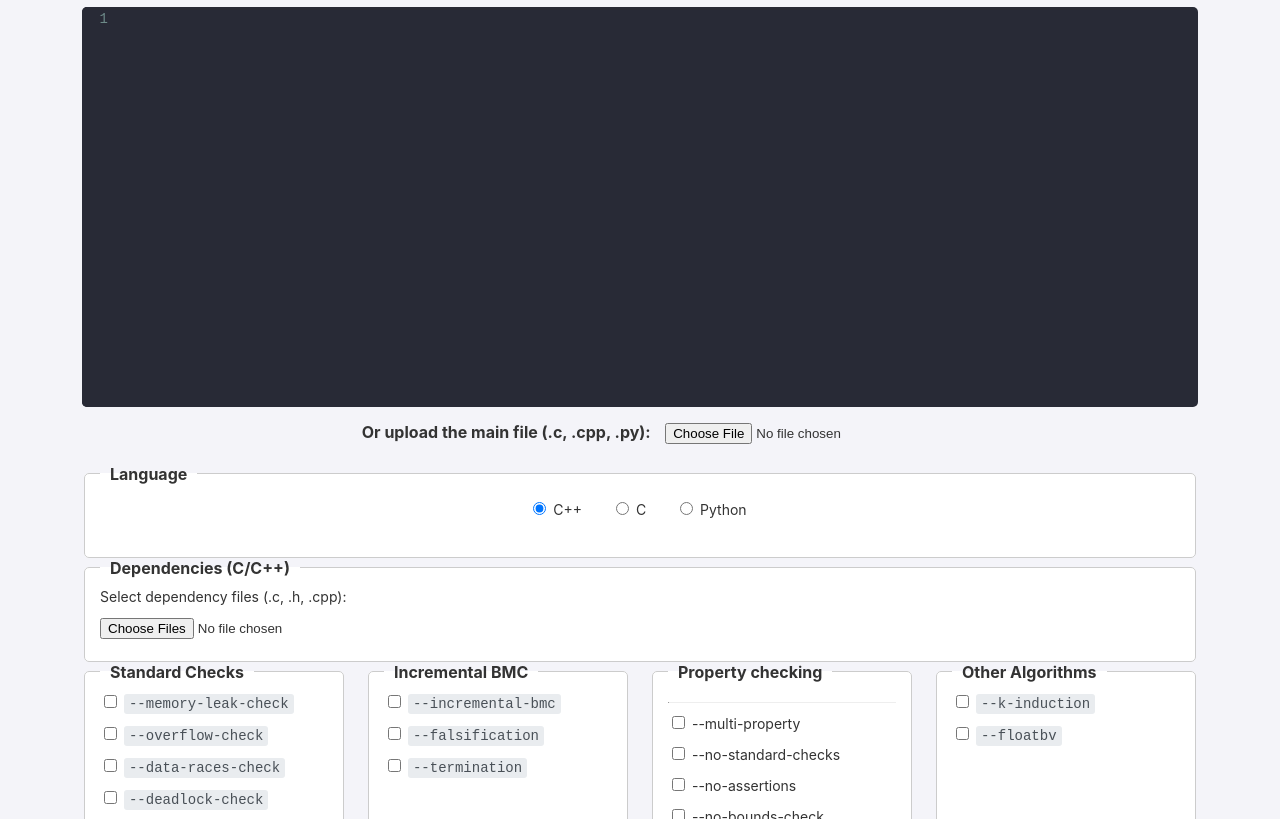
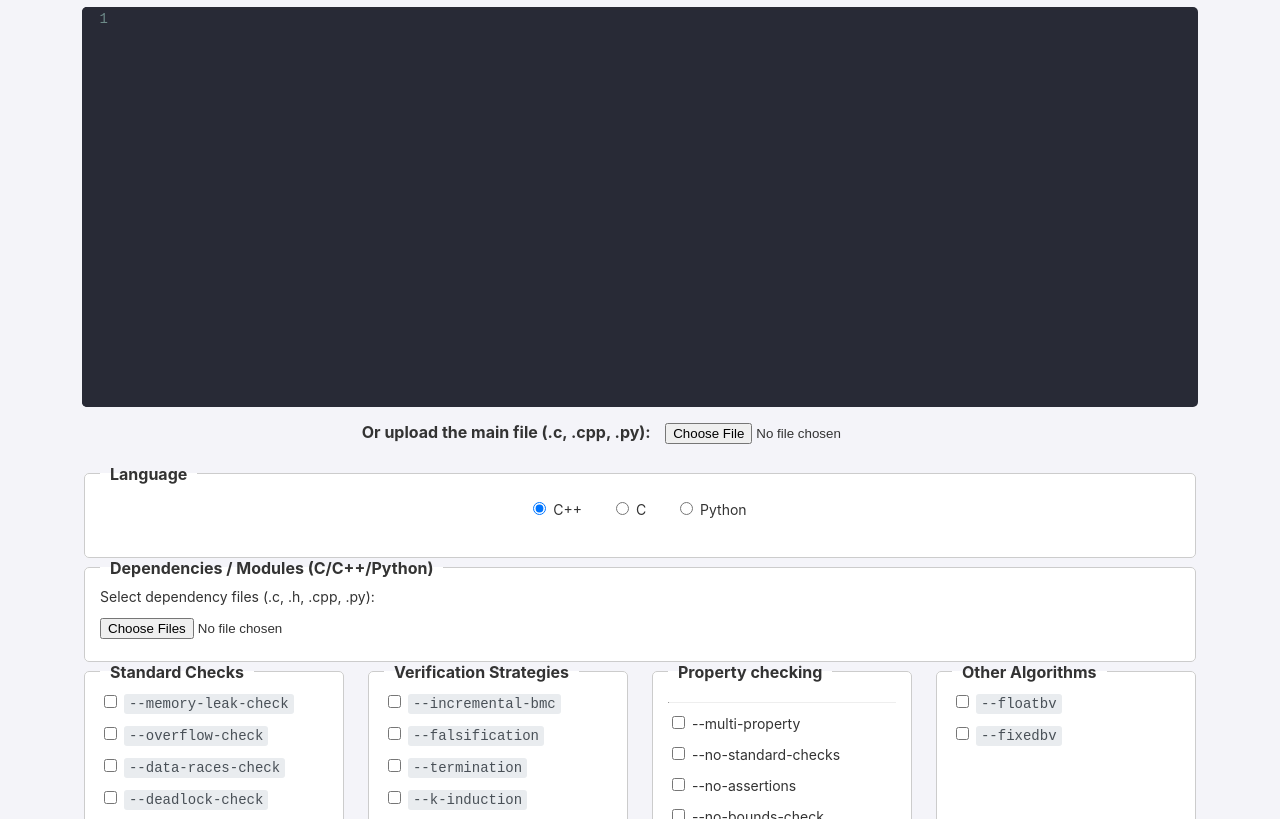
Before and after one commit to esbmc/esbmc-web, a plain HTML site: page frontend/index.html in a window 1280 px wide. Shown: the part 133-952 px from the top of the page. Drawn offline with nearby package versions, Linux system fonts and the light colour scheme.

Commit message:
Update index.html

```diff
--- a/frontend/index.html
+++ b/frontend/index.html
@@ -189,12 +189,11 @@
         </fieldset>
 
         <fieldset class="opcoes-analise" id="c-cpp-dependencies">
-            <legend>Dependencies (C/C++)</legend>
-            <label for="dependencyInput">Select dependency files (.c, .h, .cpp):</label>
-            <input type="file" id="dependencyInput" accept=".c,.cpp,.h" multiple>
+            <legend>Dependencies / Modules (C/C++/Python)</legend>
+            <label for="dependencyInput">Select dependency files (.c, .h, .cpp, .py):</label>
+            <input type="file" id="dependencyInput" accept=".c,.cpp,.h,.py" multiple>
             <div id="dependency-files-list-container" class="dependency-tag-list"></div>
         </fieldset>
-
         <div class="opcoes-container">
             <fieldset class="opcoes-analise">
                 <legend>Standard Checks</legend>
@@ -205,10 +204,11 @@
             </fieldset>
 
             <fieldset class="opcoes-analise">
-                <legend>Incremental BMC</legend>
+                <legend>Verification Strategies</legend>
                 <label><input type="checkbox" name="loop-analysis" class="esbmc-flag" value="--incremental-bmc"> <code>--incremental-bmc</code></label>
                 <label><input type="checkbox" name="loop-analysis" class="esbmc-flag" value="--falsification"> <code>--falsification</code></label>
                 <label><input type="checkbox" name="loop-analysis" class="esbmc-flag" value="--termination"> <code>--termination</code></label>
+                <label><input type="checkbox" class="esbmc-flag" value="--k-induction"> <code>--k-induction</code></label>
             </fieldset>
 
             <fieldset class="opcoes-analise">
@@ -225,8 +225,9 @@
 
             <fieldset class="opcoes-analise">
                 <legend>Other Algorithms</legend>
-                <label><input type="checkbox" class="esbmc-flag" value="--k-induction"> <code>--k-induction</code></label>
+
                 <label><input type="checkbox" class="esbmc-flag" value="--floatbv"> <code>--floatbv</code></label>
+                <label><input type="checkbox" class="esbmc-flag" value="--floatbv"> <code>--fixedbv</code></label>
             </fieldset>
 
 
```
